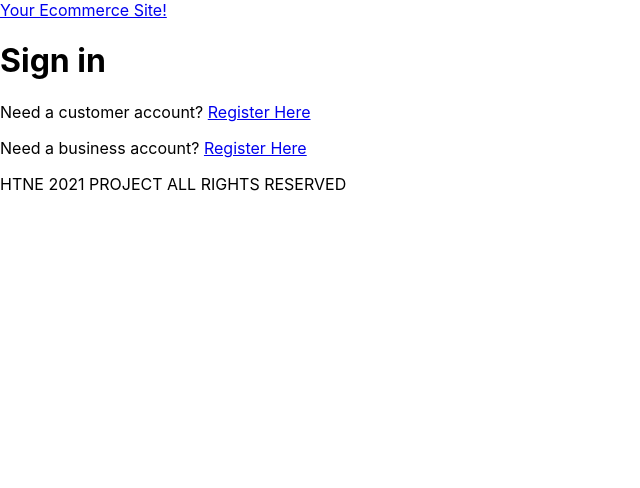
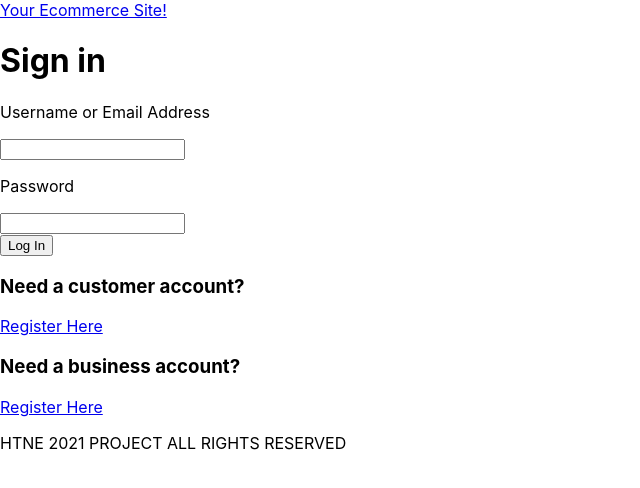
Before and after one commit to BCarlson1512/HTNE-2021-Project, a React (Create React App) app in the folder frontend/: page /login in a window 1280 px wide. Shown: the top 488 px of the page, without its empty margins (0-640 px from the left). Built offline with nearby package versions, Linux system fonts and the light colour scheme.

Commit message:
add login

```diff
--- a/frontend/src/screens/loginScreen.js
+++ b/frontend/src/screens/loginScreen.js
@@ -3,12 +3,23 @@ import {Link} from 'react-router-dom';
 
 export default function loginScreen() {
     return (
-        <div>
-            <form className="form">
-                <h1>Sign in</h1>
-            </form>
-            <p>Need a customer account? <Link to="/userRegister">Register Here</Link></p>
-            <p>Need a business account? <Link to="/sellerRegister">Register Here</Link></p>
-        </div>
+        <form className="form">
+            <div className = "backround">
+                 <h1>Sign in</h1>
+                <div className = "passAndUserText">
+                        <p>Username or Email Address</p>
+                        <input></input>
+                        <br></br>
+                        <p>Password</p>
+                        <input></input>
+                        <br></br>
+                </div>
+                <Link to="/homeScreen"><button className = "loginButton">Log In</button></Link>
+                <h3>Need a customer account?</h3>
+                <p className = "account"><Link to="/userRegister">Register Here</Link></p>
+                <h3>Need a business account?</h3>
+                <p className = "account"><Link to="/sellerRegister">Register Here</Link></p>
+            </div>
+        </form>
     )
 }
```
